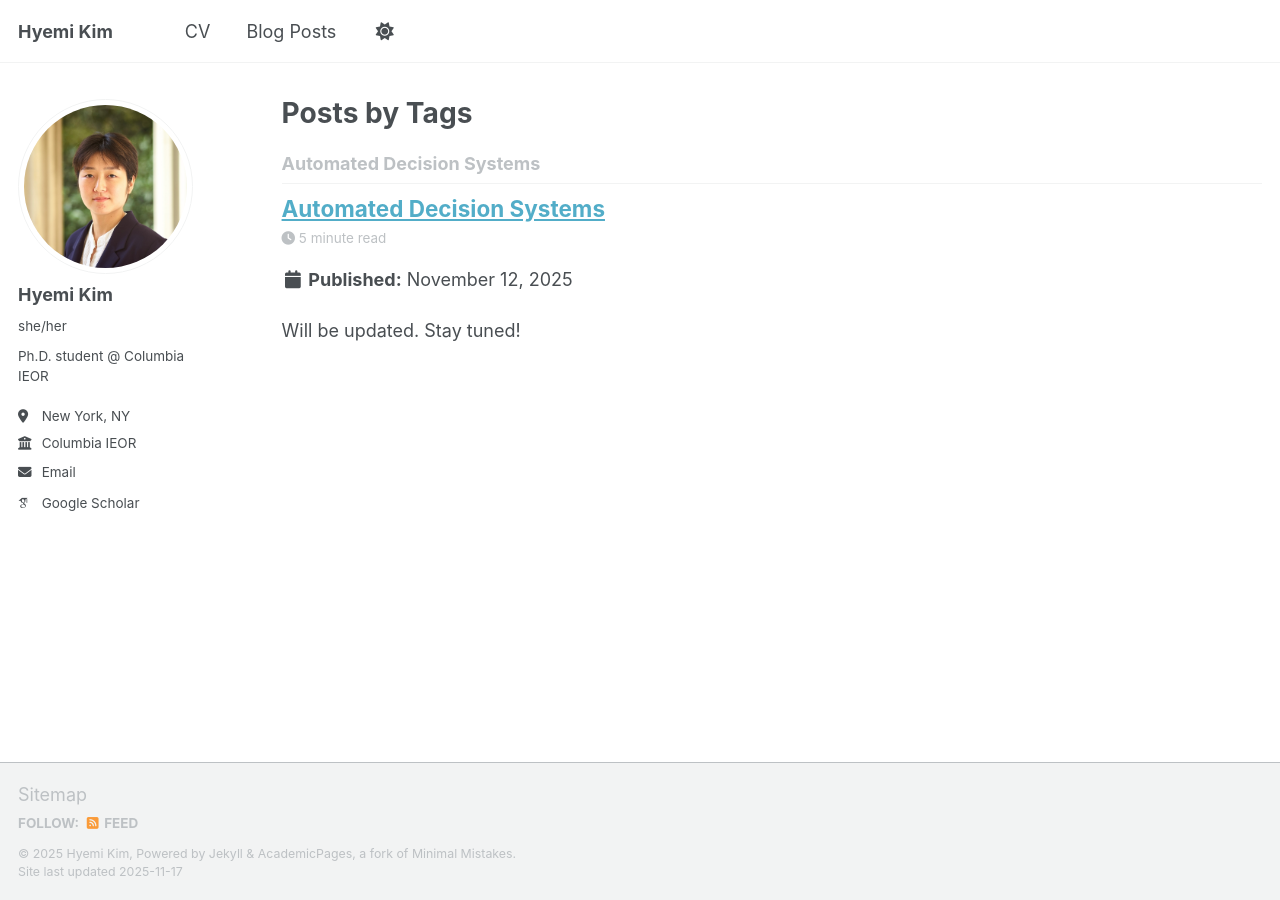
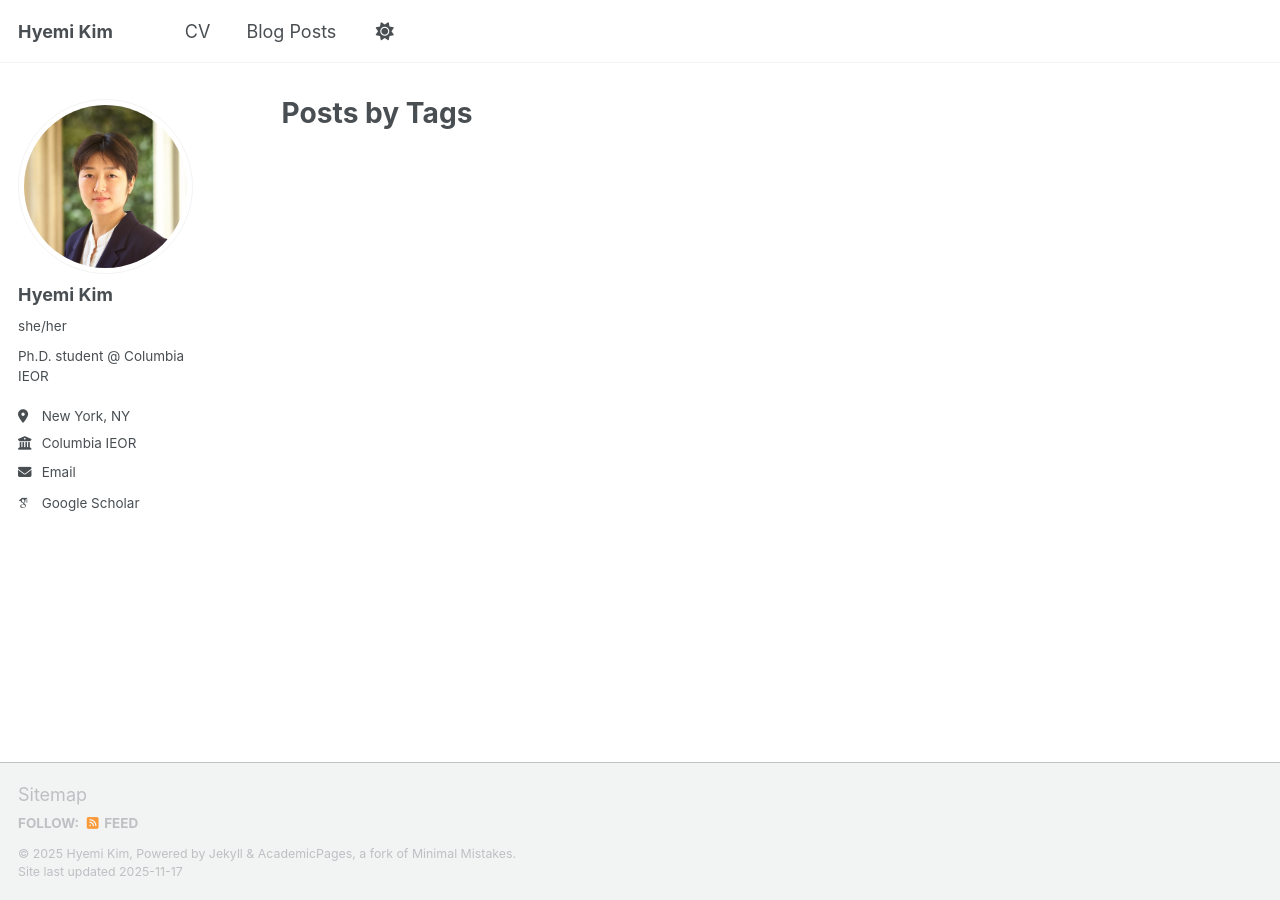
Before and after one commit to HyemiK1m/hyemik1m.github.io, a Jekyll site: the page built from _pages/tag-archive.html, in a window 1280 px wide. Built offline with Jekyll 4.4.1, drawn with Linux system fonts in a browser that asks for light colours; some web fonts are replaced; a script that is not in the unit is left out.

Commit message:
Update 2025-11-17-ADS.md

```diff
--- a/_posts/2025-11-17-ADS.md
+++ b/_posts/2025-11-17-ADS.md
@@ -4,20 +4,7 @@ date: 2025-11-12
 permalink: /posts/ADS/
 tags:
   - Automated Decision Systems
-published: True
----
-
-Will be updated. Stay tuned!
-
-<img width="356" height="172" alt="image" src="https://github.com/user-attachments/assets/bdae1af0-7dc6-4115-adaa-a93f4a6a5783" />
-
----
-title: 'Interventional Evaluation of Automated Decision Systems'
-date: 2025-11-17
-permalink: /posts/ADS/
-tags:
-  - Automated Decision Systems
-published: True
+published: False
 ---
 
 Note: This post is my own summary of [Bridging Prediction and Intervention Problems in Social Systems](https://arxiv.org/abs/2507.05216), focusing specifically on Section 4.
```
